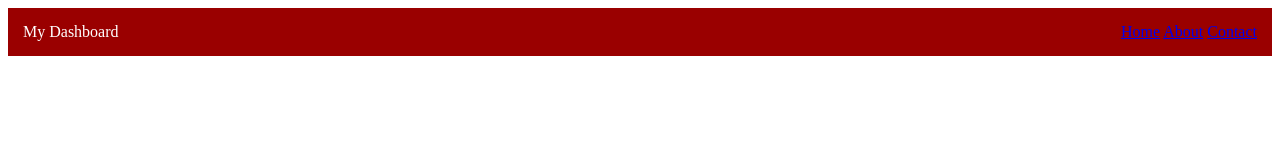
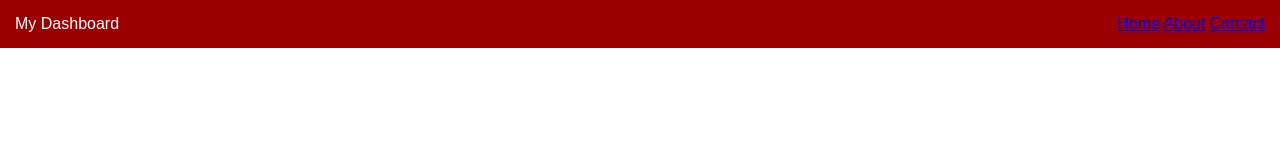
Before and after one commit to KizCode/UID-2024, a plain HTML site: page TryCSS/Index5.html in a window 1280 px wide. Drawn offline with Linux system fonts and the light colour scheme.

Commit message:
Update Index5.html

```diff
--- a/TryCSS/Index5.html
+++ b/TryCSS/Index5.html
@@ -5,6 +5,10 @@
     <meta charset="UTF-8" />
     <meta name="viewport" content="width=device-width, initial-scale=1.0" />
     <style>
+        body {
+            margin: 0;
+            font-family: sans-serif;
+        }
         .header {
             display: flex;
             justify-content: space-between;
```
